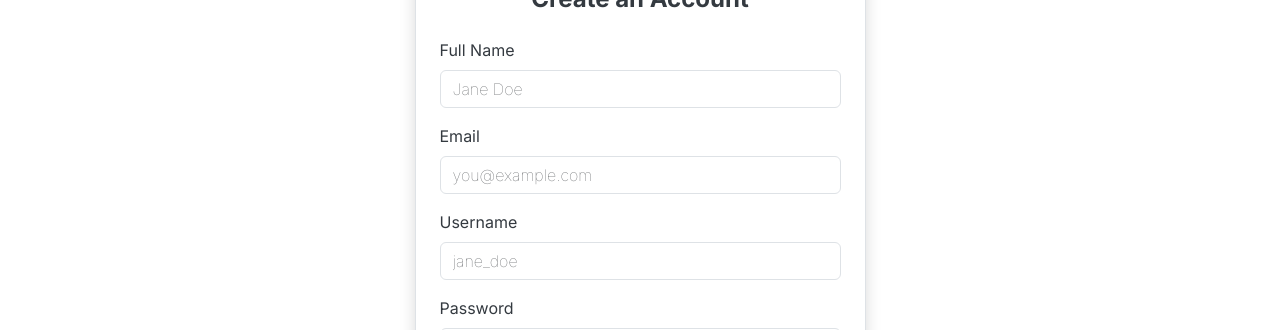
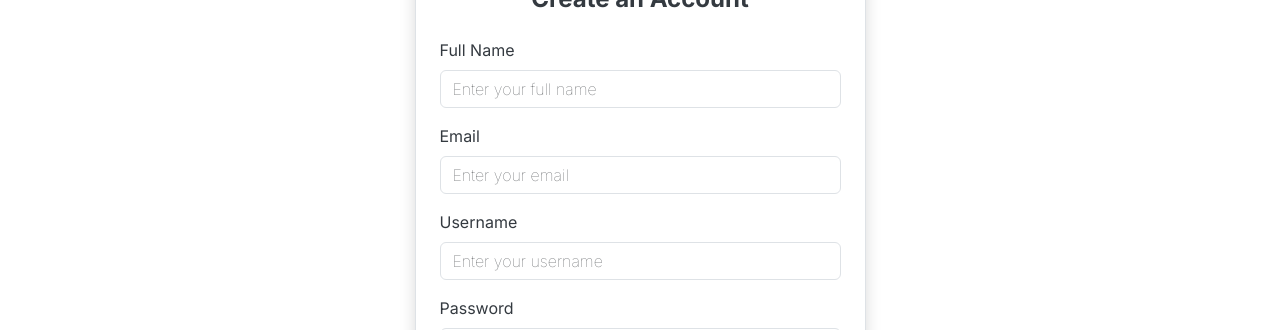
Before and after one commit to LouisNderitu20/GEOINSIGHTS-COMPLETE, a Next.js app: page /auth/register in a window 1280 px wide. Shown: the part 287-617 px from the top of the page. Built offline with nearby package versions, Linux system fonts and the light colour scheme; no server answers.

Commit message:
login changes

```diff
--- a/src/app/auth/login/page.tsx
+++ b/src/app/auth/login/page.tsx
@@ -43,7 +43,7 @@ export default function LoginPage() {
   return (
     <main className="min-vh-100 d-flex align-items-center justify-content-center">
       <div className="col-md-6 col-lg-5">
-        <div className = "card shadow-lg rounded-4 bg-surface border">
+        <div className="card shadow-lg rounded-4 bg-surface border">
           <div className="card-body p-4 text-center">
             <img src="/logo.png" alt="GeoInsights Logo" width={100} height={100} className="mb-3" />
             <h4 className="mb-4 fw-bold text-heading">Login to GeoInsights</h4>
@@ -55,7 +55,7 @@ export default function LoginPage() {
                   type="text"
                   id="identifier"
                   className="form-control"
-                  placeholder="you@example.com or johndoe"
+                  placeholder="Enter your email or username"
                   value={identifier}
                   onChange={e => setIdentifier(e.target.value)}
                   required
--- a/src/app/auth/register/page.tsx
+++ b/src/app/auth/register/page.tsx
@@ -56,7 +56,7 @@ export default function RegisterPage() {
                     className="form-control"
                     value={name}
                     onChange={e => setName(e.target.value)}
-                    placeholder="Jane Doe"
+                    placeholder="Enter your full name"
                     required
                   />
                 </div>
@@ -68,7 +68,7 @@ export default function RegisterPage() {
                     className="form-control"
                     value={email}
                     onChange={e => setEmail(e.target.value)}
-                    placeholder="you@example.com"
+                    placeholder="Enter your email"
                     required
                   />
                 </div>
@@ -80,7 +80,7 @@ export default function RegisterPage() {
                     className="form-control"
                     value={username}
                     onChange={e => setUsername(e.target.value)}
-                    placeholder="jane_doe"
+                    placeholder="Enter your username"
                     required
                   />
                 </div>
--- a/src/components/ResetPasswordForm.tsx
+++ b/src/components/ResetPasswordForm.tsx
@@ -106,7 +106,7 @@ export default function ResetPasswordForm() {
               <div className="card shadow border-0">
                 <div className="card-body p-4 text-center">
                   <div className=" d-inline-flex align-items-center justify-content-center mb-3"
-                       style={{ width: '100px', height: 'px' }}>
+                    style={{ width: '100px', height: 'px' }}>
                     <img src="/logo.png" alt="GeoInsights Logo" width={100} height={100} className="mb-3" />
                   </div>
                   <h3 className="mb-3">Invalid Reset Link</h3>
@@ -144,7 +144,7 @@ export default function ResetPasswordForm() {
               <div className="card-body p-4">
                 <div className="text-center mb-4">
                   <div className=" d-inline-flex align-items-center justify-content-center mb-3"
-                       style={{ width: '100px', height: 'px' }}>
+                    style={{ width: '100px', height: 'px' }}>
                     <img src="/logo.png" alt="GeoInsights Logo" width={100} height={100} className="mb-3" />
                   </div>
                   <h2 className="card-title fw-bold mb-2">Set New Password</h2>
```
